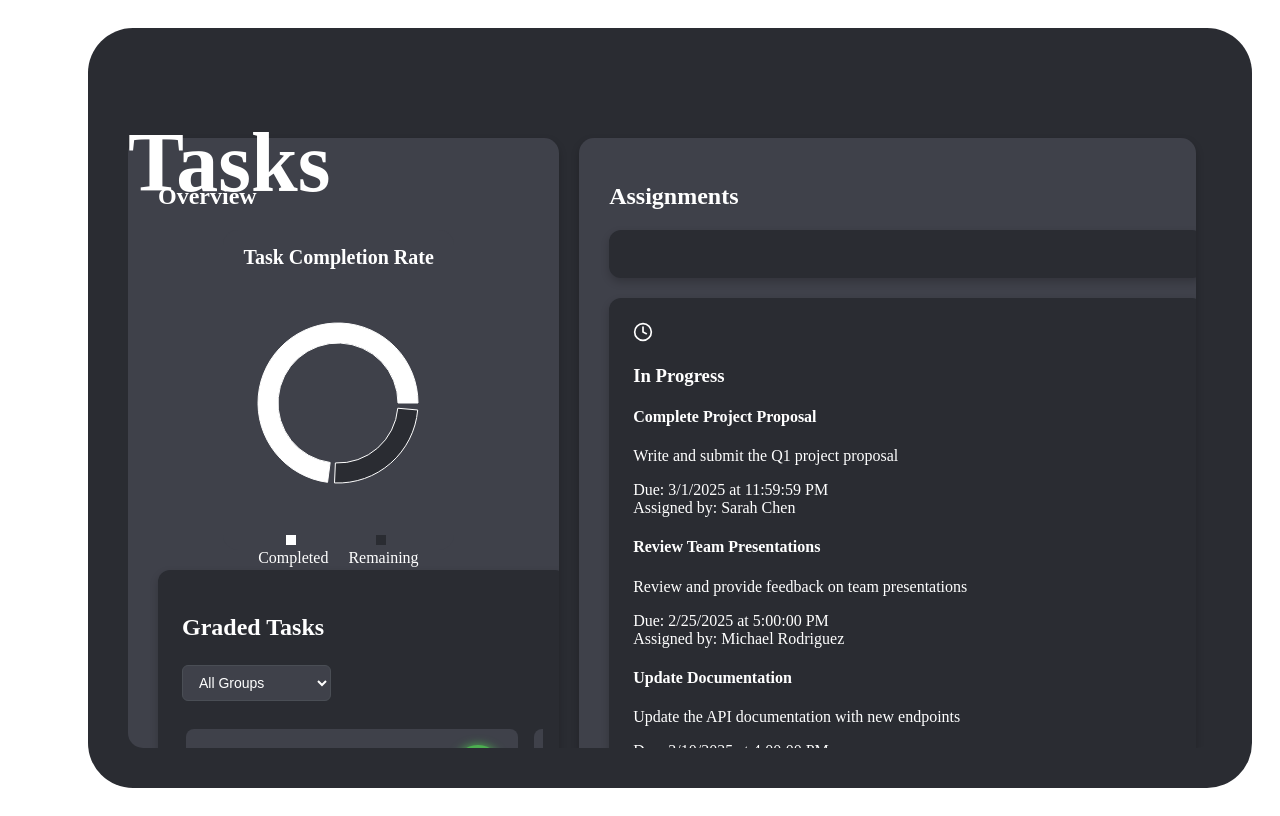
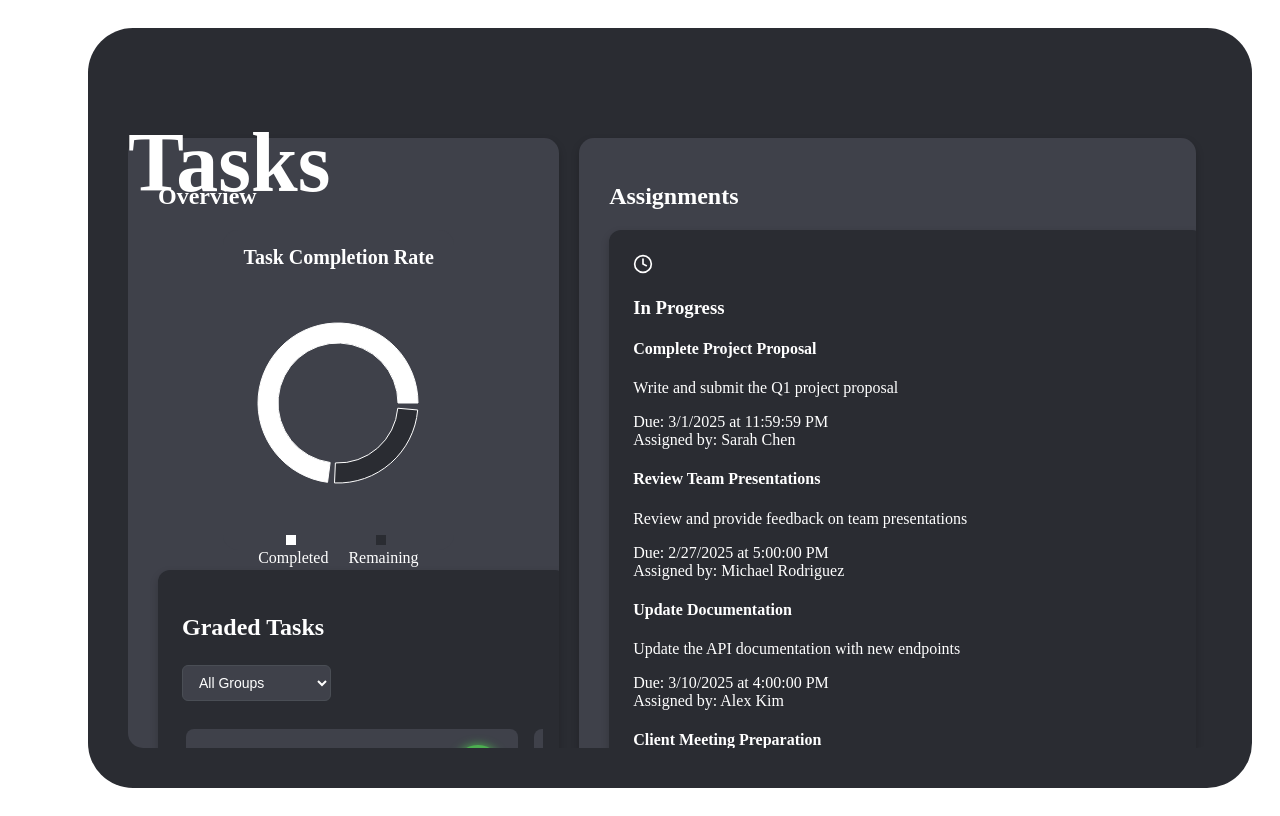
Before and after one commit to JohanMollaj/TeamMate, a Next.js app: page /Tasks in a window 1280 px wide. Built offline with nearby package versions, Linux system fonts and the light colour scheme.

Commit message:
tasks handles if section is empty and doesnt show it

```diff
--- a/public/tasks.json
+++ b/public/tasks.json
@@ -12,7 +12,7 @@
         "id": 2,
         "title": "Review Team Presentations",
         "description": "Review and provide feedback on team presentations",
-        "dueDate": "2025-02-25T17:00:00",
+        "dueDate": "2025-02-27T17:00:00",
         "assignedBy": "Michael Rodriguez",
         "completed": false
       },
--- a/src/pages/Tasks.js
+++ b/src/pages/Tasks.js
@@ -1,6 +1,6 @@
 import './tasks.css';
 import React, { useState, useEffect } from 'react';
-import { ChevronDown, ChevronUp, Clock, CheckCircle, AlertCircle } from 'lucide-react';
+import { ChevronDown, ChevronUp, Clock, CheckCircle, AlertCircle, AlertTriangle } from 'lucide-react';
 import TaskCharts from '../components/TaskCharts';
 
 const GradedTasks = () => {
@@ -106,6 +106,23 @@ const GradedTasks = () => {
   );
 };
 
+// Component for overdue tasks
+const OverdueTasks = ({ tasks }) => {
+  if (tasks.length === 0) return null;
+
+  return (
+    <div className="mb-6">
+      <div className="flex items-center gap-2">
+        <AlertTriangle className="text-red-500" size={20} />
+        <h3 className="text-lg font-semibold text-red-500">Overdue</h3>
+      </div>
+      {tasks.map(task => (
+        <TaskItem key={task.id} task={task} />
+      ))}
+    </div>
+  );
+};
+
 const DueSoonTasks = ({ tasks }) => {
   if (tasks.length === 0) return null;
 
@@ -202,19 +219,25 @@ export default function(){
     fetchTasks();
   }, []);
 
-  // Get current date for due soon calculations
+  // Get current date for calculations
   const now = new Date();
   const threeDaysFromNow = new Date(now.getTime() + (3 * 24 * 60 * 60 * 1000));
 
   // Filter tasks for each section
   const pendingTasks = tasks.filter(task =>
-    !task.completed && new Date(task.dueDate) > threeDaysFromNow
+    !task.completed &&
+    new Date(task.dueDate) > threeDaysFromNow
   );
 
   const dueSoonTasks = tasks.filter(task =>
     !task.completed &&
     new Date(task.dueDate) <= threeDaysFromNow &&
     new Date(task.dueDate) > now
+  );
+
+  const overdueTasks = tasks.filter(task =>
+    !task.completed &&
+    new Date(task.dueDate) < now
   );
 
   const completedTasks = tasks.filter(task => task.completed);
@@ -224,11 +247,10 @@ export default function(){
       <div className="container-tasks">
         {/* Dashboard */}
         <div className="wrapper tasks">
-                    <div  className='TasksHeader'>
+          <div className='TasksHeader'>
             <h1>Tasks</h1>
           </div>
           <div className='sections'>
-
             <div className="section overview">
               <h2>Overview</h2>
 
@@ -247,9 +269,22 @@ export default function(){
                 <p className="text-gray-400">You have no tasks assigned!</p>
               ) : (
                 <>
-                                <div className='assignments-container'><DueSoonTasks tasks={dueSoonTasks} /></div>
-                                <div className='assignments-container'><InProgressTasks tasks={pendingTasks} /></div>
-                                <div className='assignments-container'><CompletedTasks tasks={completedTasks} /></div>
+                  {overdueTasks.length > 0 && (
+                    <div className='assignments-container'>
+                      <OverdueTasks tasks={overdueTasks} />
+                    </div>
+                  )}
+                  {dueSoonTasks.length > 0 && (
+                    <div className='assignments-container'>
+                      <DueSoonTasks tasks={dueSoonTasks} />
+                    </div>
+                  )}
+                  <div className='assignments-container'>
+                    <InProgressTasks tasks={pendingTasks} />
+                  </div>
+                  <div className='assignments-container'>
+                    <CompletedTasks tasks={completedTasks} />
+                  </div>
                 </>
               )}
             </div>
@@ -257,5 +292,5 @@ export default function(){
         </div>
       </div>
     </div>
-    )
+  );
 }
```
Lines whose indentation alone changed are shown as unchanged.
